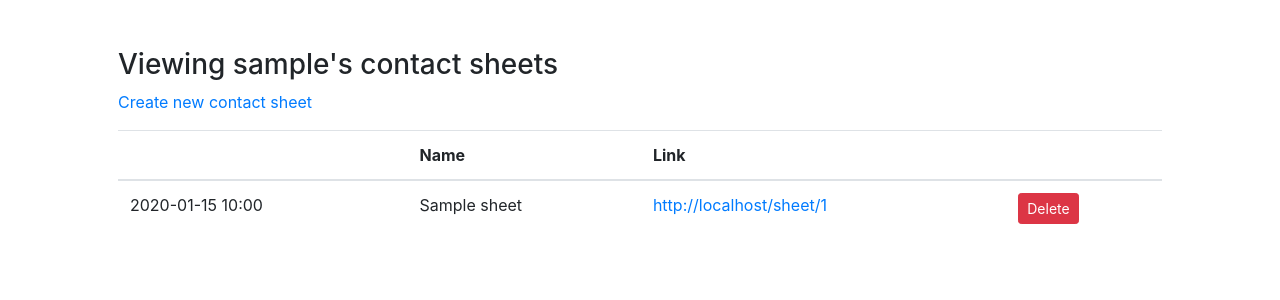
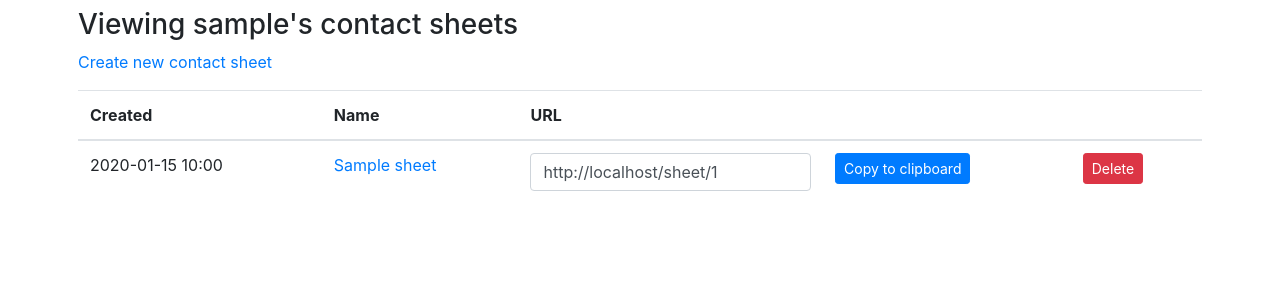
Before and after one commit to johbud/online_contact_sheet, a Flask app: page / in a window 1280 px wide. Shown: the part 56-356 px from the top of the page. Run offline with Flask 2, Linux system fonts and the light colour scheme; a user stored in the database is signed in; tables that the repository leaves empty hold one stand-in row (values such as "Sample post"); some libraries are stand-ins or nearby versions.

Commit message:
Layout improvements.

```diff
--- a/app/templates/index.html
+++ b/app/templates/index.html
@@ -22,7 +22,7 @@
     <table class="table">
       <thead>
         <tr>
-          <th></th><th>Name</th><th>Link</th><th></th>
+          <th>Created</th><th>Name</th><th>URL<th></th><th></th>
         </tr>
         {% for sheet in sheets %}
         <tr>
@@ -31,8 +31,9 @@
               document.write(moment("{{ sheet.timestamp.strftime('%Y-%m-%d %H:%MZ') }}").format("YYYY-MM-DD HH:mm "));
             </script>
           </td>
-          <td>{{ sheet.name }}</td>
-          <td><a href="{{ url_root + "sheet/" + sheet.uuid }}" id="link_{{ loop.index }}">{{ url_root + "sheet/" + sheet.uuid }}</a></td>
+          <td><a href="{{ url_root + "sheet/" + sheet.uuid }}" id="link_{{ loop.index }}">{{ sheet.name }}</a></td>
+          <td><input class="form-control" type="text" value="{{ url_root + "sheet/" + sheet.uuid }}" size="10" id="{{ loop.index }}"></td>
+        <td><button type="button" class="btn btn-primary btn-sm" onclick="copyToClipboard( '{{ loop.index }}' )">Copy to clipboard</button></td>
           <td><button type="button" class="btn btn-danger btn-sm" data-toggle="modal" data-target="#deleteModal" data-uuid="{{ sheet.uuid }}" data-name="{{ sheet.name }}">Delete</button></td>
         </tr>
         {% endfor %}
@@ -64,6 +65,15 @@
     </div>
 
     <script type="text/javascript">
+
+      function copyToClipboard(inputId)
+      {
+        var copyText = document.getElementById(inputId);
+        copyText.select();
+        copyText.setSelectionRange(0, 99999);
+        document.execCommand("copy");
+      }
+
       $( document ).ready(function(){
 
         $("#deleteModal").on("show.bs.modal", function (event) {
--- a/app/templates/layout.html
+++ b/app/templates/layout.html
@@ -31,7 +31,7 @@
         </div>
       </div>
     </nav>
-    <main class="container p-5">
+    <main class="container p-2">
       {% block main %}{% endblock %}
     </main>
 
--- a/app/templates/login.html
+++ b/app/templates/login.html
@@ -5,6 +5,7 @@
 {% endblock %}
 
 {% block main %}
+<div class="col-4">
     <h3>Sign in</h3>
 
   {% with messages = get_flashed_messages() %}
@@ -36,8 +37,10 @@
       </div>
       {{ form.submit() }}
     </form>
+    <br>
 
-    <div class="border">
+    <div class="border p-3 bg-light">
     <p>New user? <a href=" {{ url_for("register") }}">Click here to register</a></p>
     </div>
+  </div>
 {% endblock %}
```
Also changed, not shown: app/templates/create.html (+9 -4 lines).
